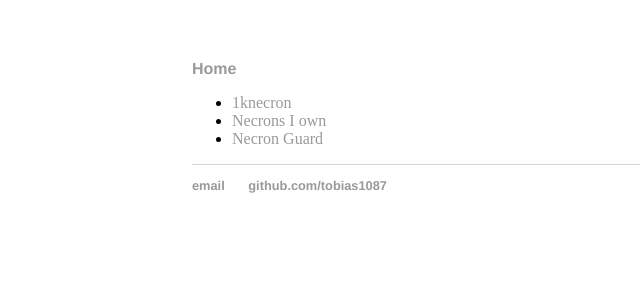
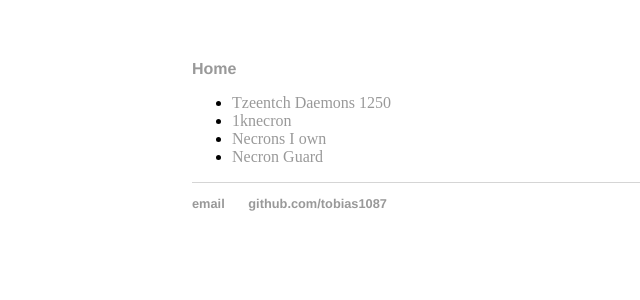
Before and after one commit to Tobias1087/Tobias1087.github.io, a Jekyll site: the page built from lists.md, in a window 1280 px wide. Shown: the top 300 px of the page, without its empty margins (0-640 px from the left). Built offline with Jekyll 4.4.1, drawn with Linux system fonts in a browser that asks for light colours.

Commit message:
Update and rename 2018-05-08daemons.md to 2018-05-08-daemons.md

```diff
--- a/_posts/2018-05-08daemons.md
+++ b/_posts/2018-05-08-daemons.md
@@ -1,4 +1,7 @@
-
+---
+layout: default
+title: Tzeentch Daemons 1250
+---
 &nbsp;
 
 **++ Battalion Detachment +5CP (Chaos - Daemons) [51 PL, 893pts] ++**
```
